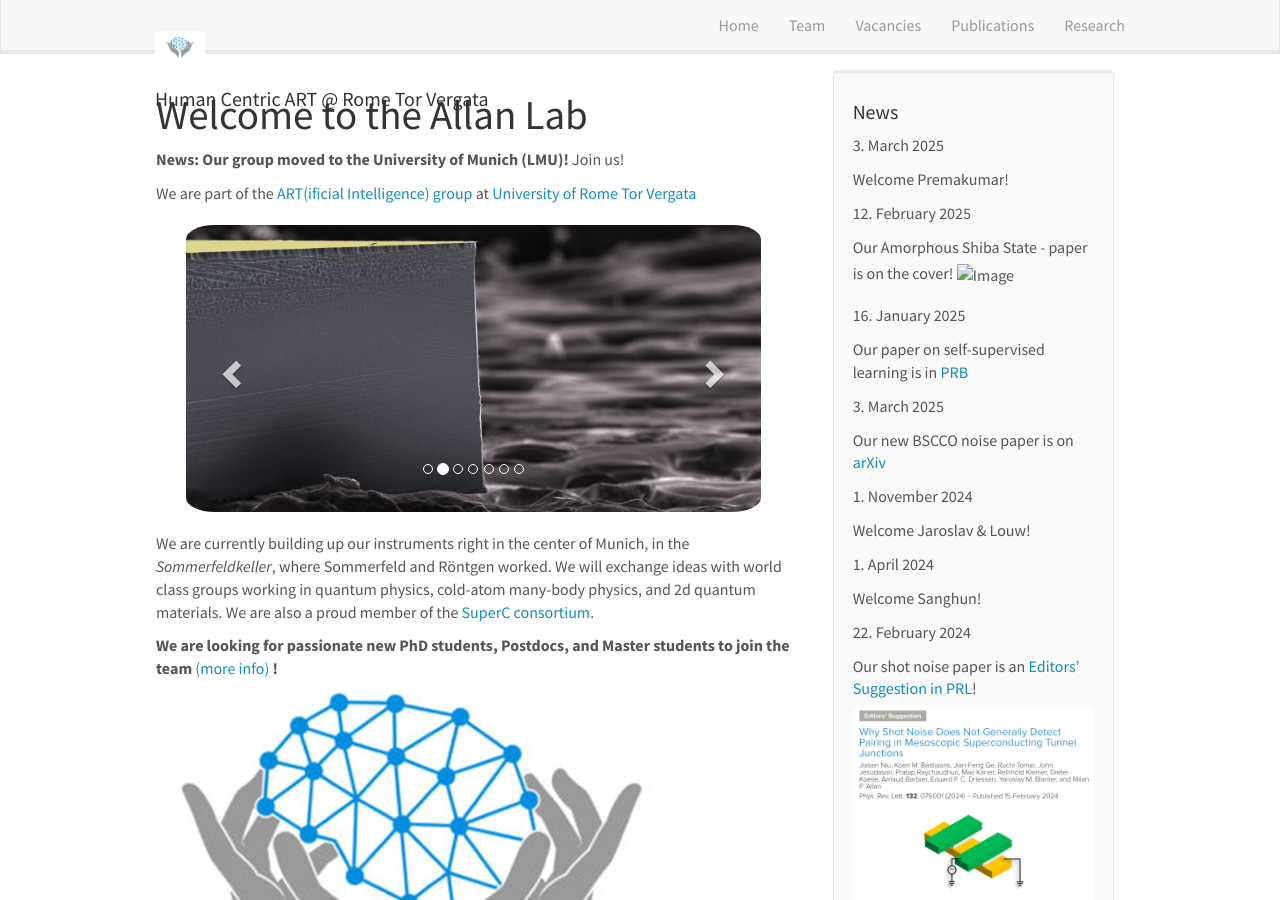
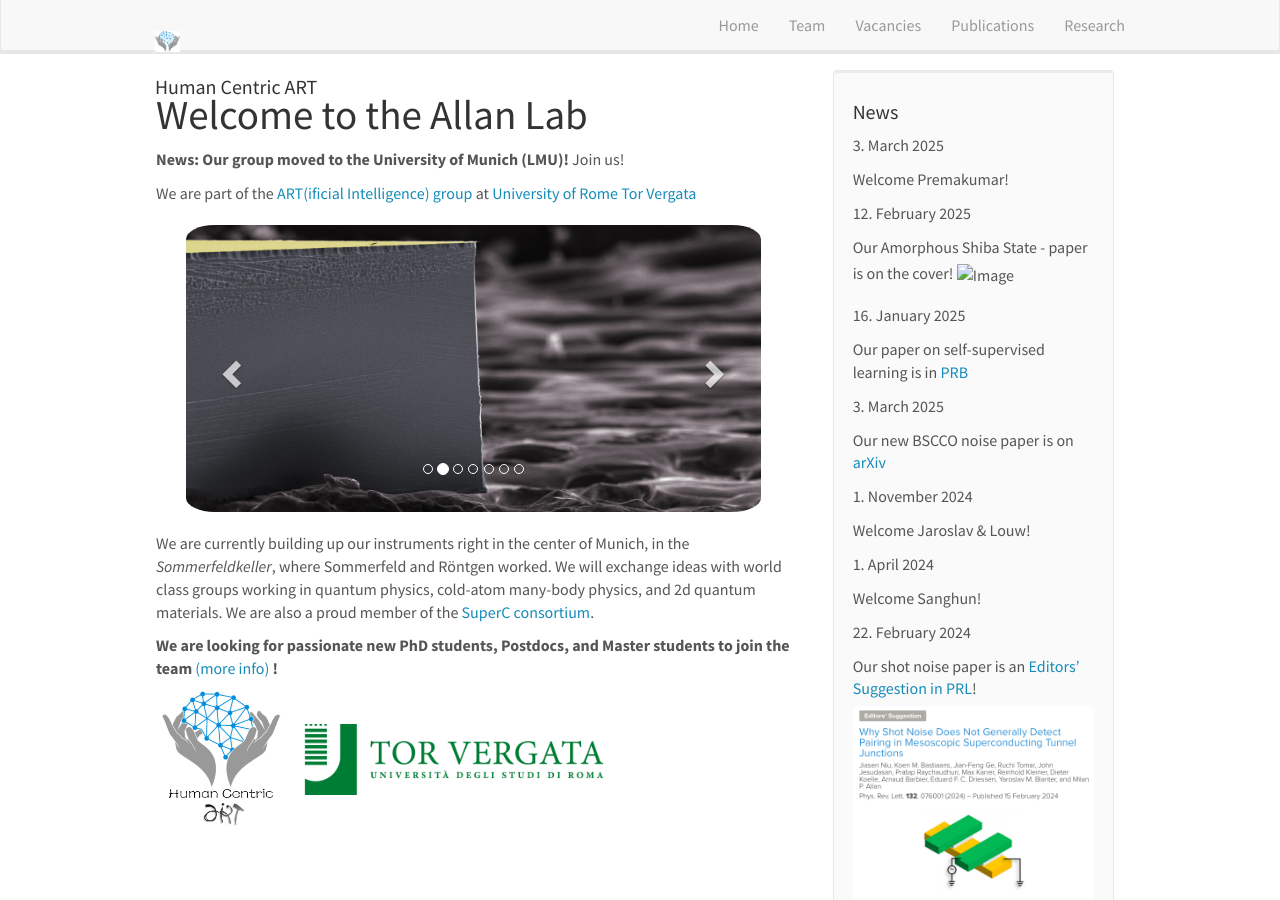
Before and after one commit to humancentricart/humancentricart.github.io, a Jekyll site: the page built from _pages/home.md, in a window 1280 px wide and 900 px high. Built offline with Jekyll 4.4.1, drawn with Linux system fonts in a browser that asks for light colours; nearby versions of some CDN libraries.

Commit message:
Working...

```diff
--- a/_includes/header.html
+++ b/_includes/header.html
@@ -8,7 +8,7 @@
 		<span class="icon-bar"></span>
 	  </button>
 
-    <a class="navbar-brand" href="{{ site.url }}{{ site.baseurl }}/"><img src="{{ site.url }}{{ site.baseurl }}/images/logopic/LogoHumanCentricART_small.png" alt="Girl in a jacket" width="50"/>Human Centric ART @ Rome Tor Vergata</a>
+    <a class="navbar-brand" href="{{ site.url }}{{ site.baseurl }}/"><img src="{{ site.url }}{{ site.baseurl }}/images/logopic/LogoHumanCentricART_small.png" alt="Girl in a jacket" width="25"/>Human Centric ART</a>
 	</div>
 	<div class="collapse navbar-collapse" id="navbar-collapse-1">
 	  <ul class="nav navbar-nav navbar-right">
--- a/_pages/home.md
+++ b/_pages/home.md
@@ -64,6 +64,6 @@ We are currently building up our instruments right in the center of Munich, in t
 
 
 <figure class="fifth">
-  <img src="{{ site.url }}{{ site.baseurl }}/images/logopic/LogoHumanCentricART.png" style="heigth: 130px">
-  <img src="{{ site.url }}{{ site.baseurl }}/images/logopic/LogoUNITOV_2023.png" style="heigth: 130px">
+  <img src="{{ site.url }}{{ site.baseurl }}/images/logopic/LogoHumanCentricART.png" style="width: 130px">
+  <img src="{{ site.url }}{{ site.baseurl }}/images/logopic/LogoUNITOV_2023.png" style="width: 330px">
 </figure>
```
Also changed, not shown: images/logopic/LogoHumanCentricART_small.png.
